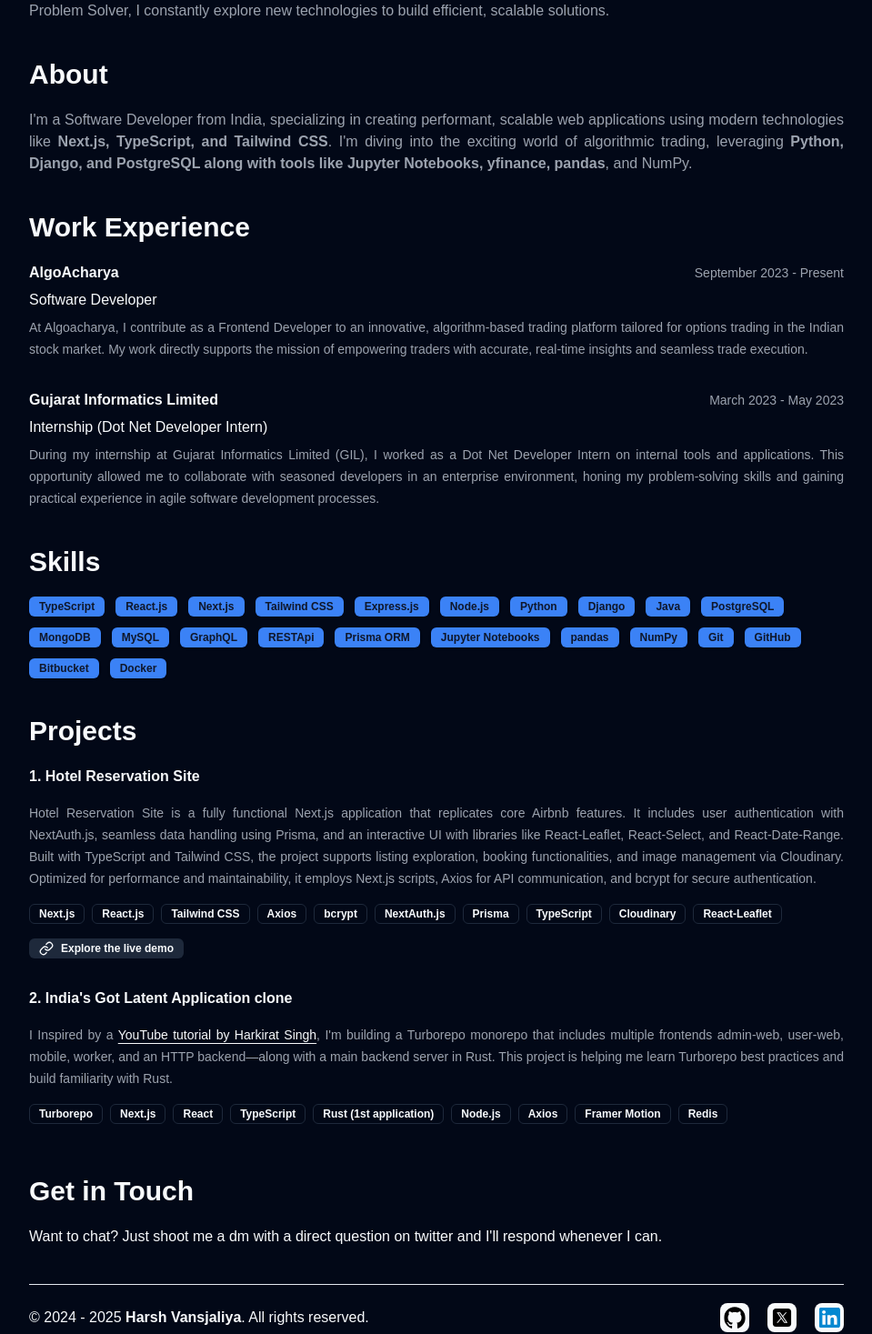
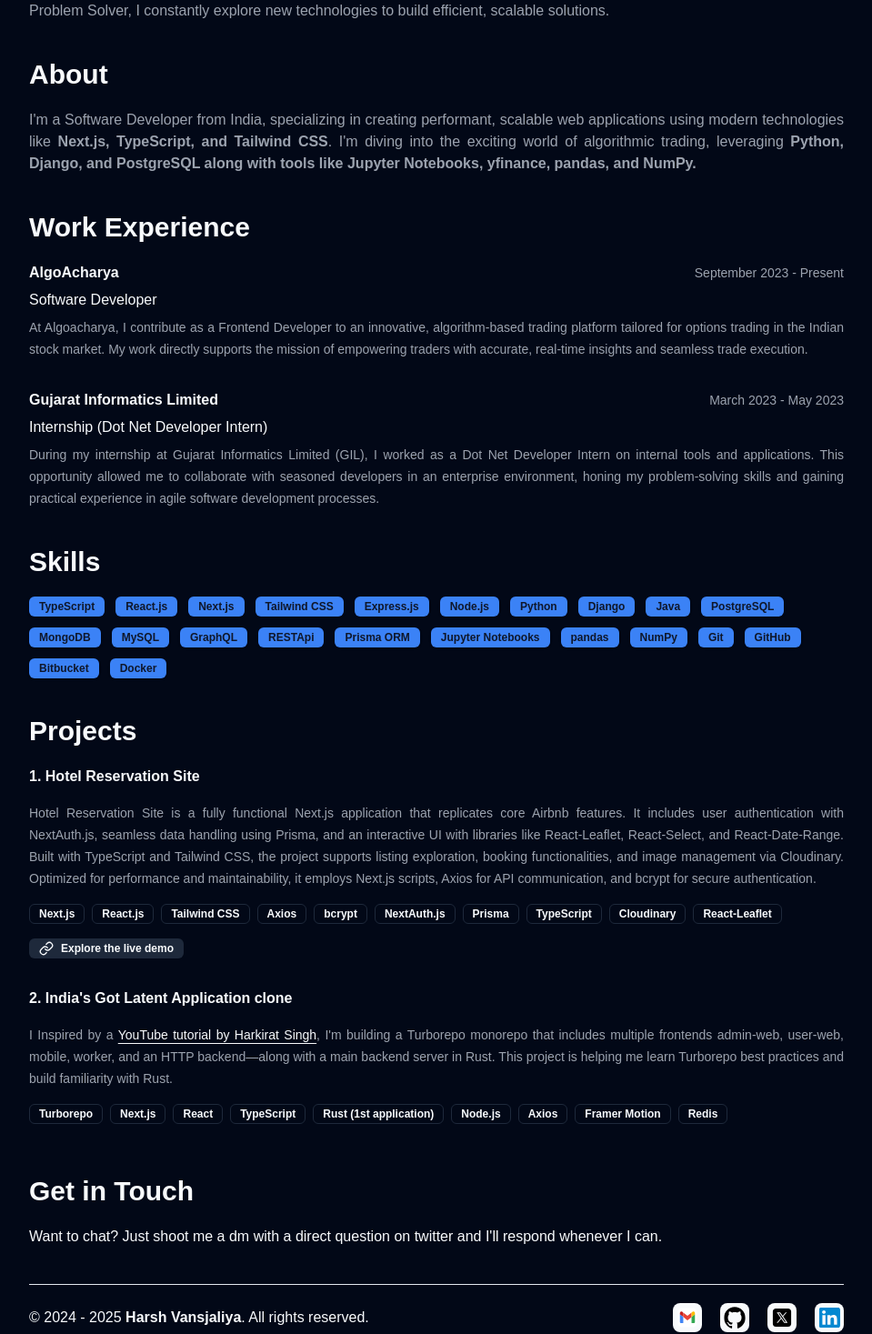
Before and after one commit to Harsh6575/portfolio-harsh-v2, a Next.js app: page / in a window 1280 px wide. Shown: the part 204-1671 px from the top of the page at 91% size, without its empty margins (160-1119 px from the left). Built offline with nearby package versions, Linux system fonts and the light colour scheme.

Commit message:
feat: mail added and making numpy bold

```diff
--- a/src/app/_components/about.tsx
+++ b/src/app/_components/about.tsx
@@ -15,9 +15,9 @@
           leveraging{" "}
           <span className="font-semibold">
             Python, Django, and PostgreSQL along with tools like Jupyter
-            Notebooks, yfinance, pandas
+            Notebooks, yfinance, pandas, and
+            NumPy.
           </span>
-          , and NumPy.
         </p>
       </div>
     </section>
--- a/src/app/_components/footer.tsx
+++ b/src/app/_components/footer.tsx
@@ -3,9 +3,14 @@
 import Link from "next/link";
 import Image from "next/image";
 
-import { github, linkedin, twitterx } from "@/assets/icons";
+import { github, gmail, linkedin, twitterx } from "@/assets/icons";
 
 const socialLinks = [
+  {
+    name: "Mail",
+    iconUrl: gmail,
+    link: "mailto:harshvansjaliya3@gmail.com",
+  },
   {
     name: "GitHub",
     iconUrl: github,
@@ -36,7 +41,7 @@
 
         <div className="flex gap-5 justify-center items-center">
           {socialLinks.map((link) => (
-            <Link key={link.name} href={link.link} target="_blank">
+            <Link key={link.name} href={link.link} target="_blank" rel="noopener noreferrer">
               <Image
                 src={link.iconUrl}
                 alt={link.name}
--- a/src/app/loading.tsx
+++ b/src/app/loading.tsx
@@ -1,13 +1,8 @@
-"use client";
+import {Loader} from '@/components/loader';
 
-import { BounceLoader } from "react-spinners";
+const Loading = () =>{
+  return <Loader />;
+}
 
-const Loading = () => {
-  return (
-    <div className="h-full flex items-center justify-center">
-      <BounceLoader color="#22c55e" size={40} />
-    </div>
-  );
-};
 
 export default Loading;
--- a/src/assets/icons/index.ts
+++ b/src/assets/icons/index.ts
@@ -1,5 +1,6 @@
 import github from "./github.svg";
 import linkedin from "./linkedin.svg";
 import twitterx from "./twitterx.svg";
+import gmail from './gmail.svg';
 
-export { twitterx, github, linkedin };
+export { twitterx, github, linkedin,gmail };
--- /dev/null
+++ b/src/components/loader.tsx
@@ -0,0 +1,11 @@
+"use client";
+
+import { BounceLoader } from "react-spinners";
+
+export const Loader = () => {
+    return (
+      <div className="h-full flex items-center justify-center">
+        <BounceLoader color="#22c55e" size={40} />
+      </div>
+    );
+  };
```
Also changed, not shown: src/assets/icons/gmail.svg (added).
